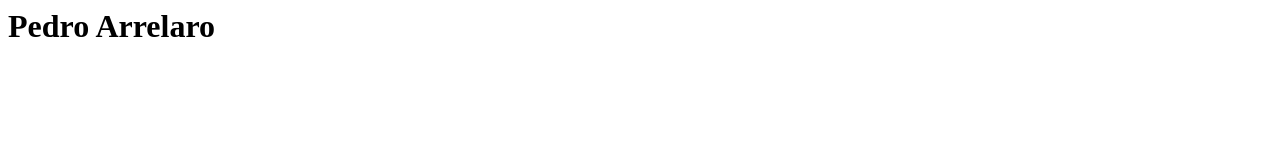
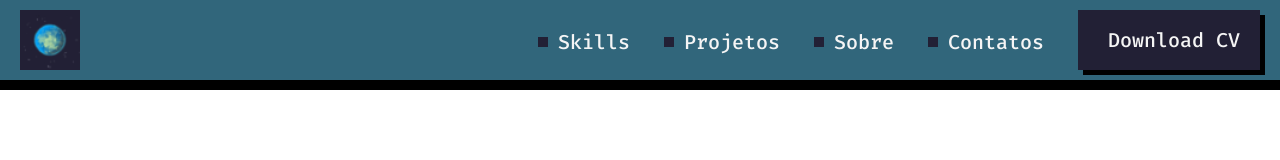
Before and after one commit to PedroArrelaroRibeiro/PedroArrelaroRibeiro.github.io, a plain HTML site: page index.html in a window 1280 px wide. Drawn offline with Linux system fonts and the light colour scheme.

Commit message:
Adiciona o projeto do curso

```diff
--- /dev/null
+++ b/css/index.css
@@ -0,0 +1,50 @@
+header
+    {display: flex;
+    justify-content: space-between;
+    background-color: #31667b;
+    border-bottom: 10px solid #000;
+    padding-left: 20px;
+    padding-right: 20px;
+    padding-top: 10px;
+    padding-bottom: 10px;}
+
+nav
+    {text-align: right;}
+
+a
+    {display: inline-flex;
+    align-items: center;
+    color: whitesmoke;
+    font-size: 20px;
+    font-family: "Fira Code", Arial, Helvetica, sans-serif;
+    font-weight: 500;
+    text-decoration: none;
+    margin-right: 30px }
+
+a::before
+    {content: "";
+    background-color: #222035;
+    width: 10px;
+    height: 10px;
+    margin-right: 10px;}
+
+#button
+    {display: inline-block;
+    background-color: #222035;
+    height: 60px;
+    padding-left: 20px;
+    padding-right: 20px;
+    line-height: 60px;
+    box-shadow: 5px 5px 0px black;
+    margin-right: 0;}
+
+#button:hover
+    {display: inline-block;
+    background-color: #222035;
+    height: 55px;
+    margin-top: 5px;
+    padding-left: 15px;
+    padding-right: 15px;
+    line-height: 60px;
+    box-shadow: 0px 0px 0px black;
+    margin-right: 0;}
--- /dev/null
+++ b/css/reset.css
@@ -0,0 +1,2 @@
+body
+{margin: 0;}
--- a/index.html
+++ b/index.html
@@ -1 +1,27 @@
-<h1> Pedro Arrelaro </h1>
+<!DOCTYPE html>
+<html lang="pt-BR">
+    <head>
+        <meta charset="utf-8">
+        <title> Pedro Arrelaro </title>
+
+        <link rel="preconnect" href="https://fonts.gstatic.com">
+        <link href="https://fonts.googleapis.com/css2?family=Fira+Code:wght@300;500&display=swap" rel="stylesheet">
+
+        <link rel="stylesheet" href="css/reset.css">
+        <link rel="stylesheet" href="css/index.css">
+    </head>
+
+    <body>
+        <header>
+            <img src="assets/img/logo.png", alt="Ícone Principal" >
+
+            <nav>
+                <a href="" lang="en">Skills</a>
+                <a href="">Projetos</a>
+                <a href="">Sobre</a>
+                <a href="">Contatos</a>
+                <a id="button" href="" lang="en">Download CV</a>
+            </nav>
+        </header>
+    </body>
+</html>
```
Also changed, not shown: assets/img/logo.png (added).
